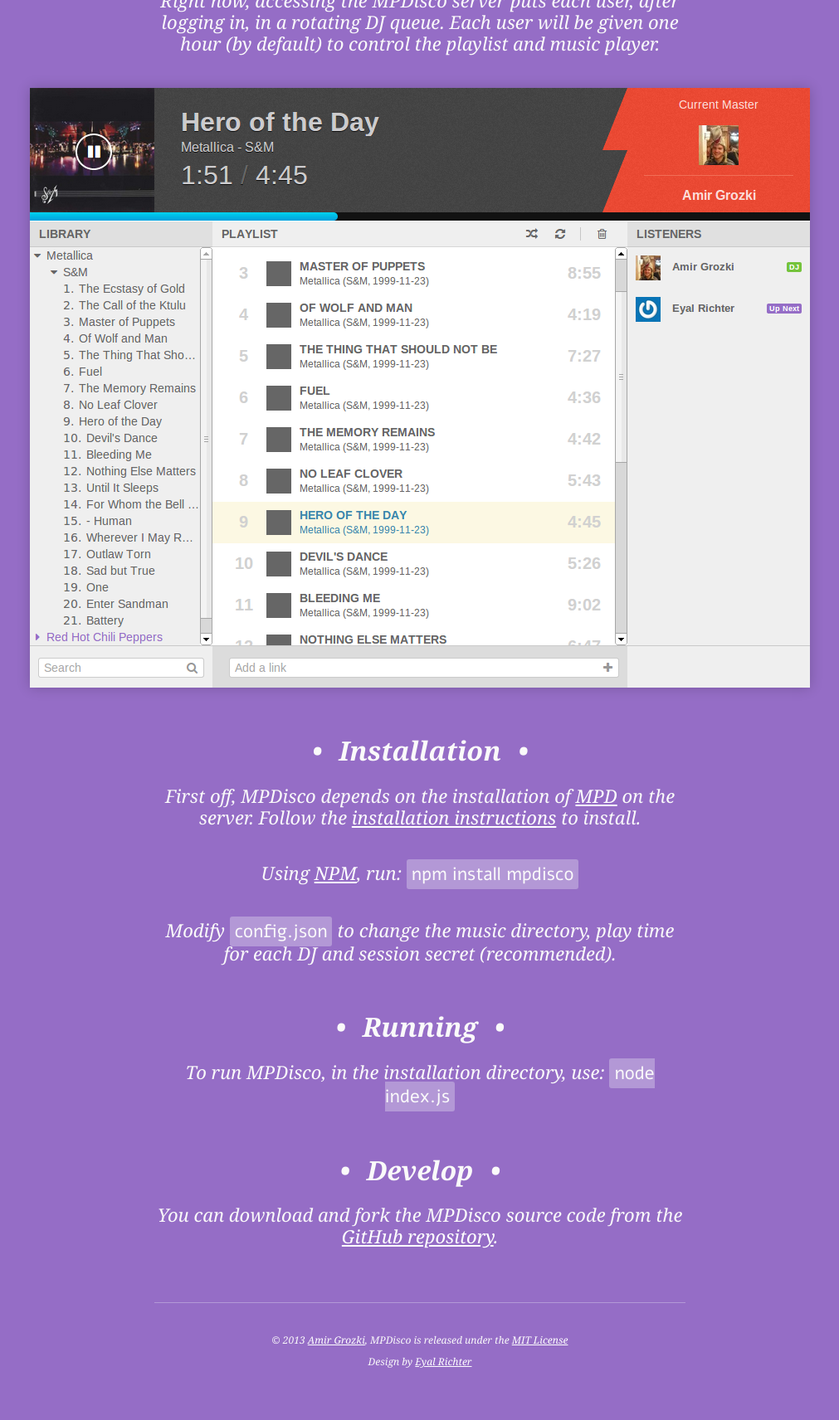
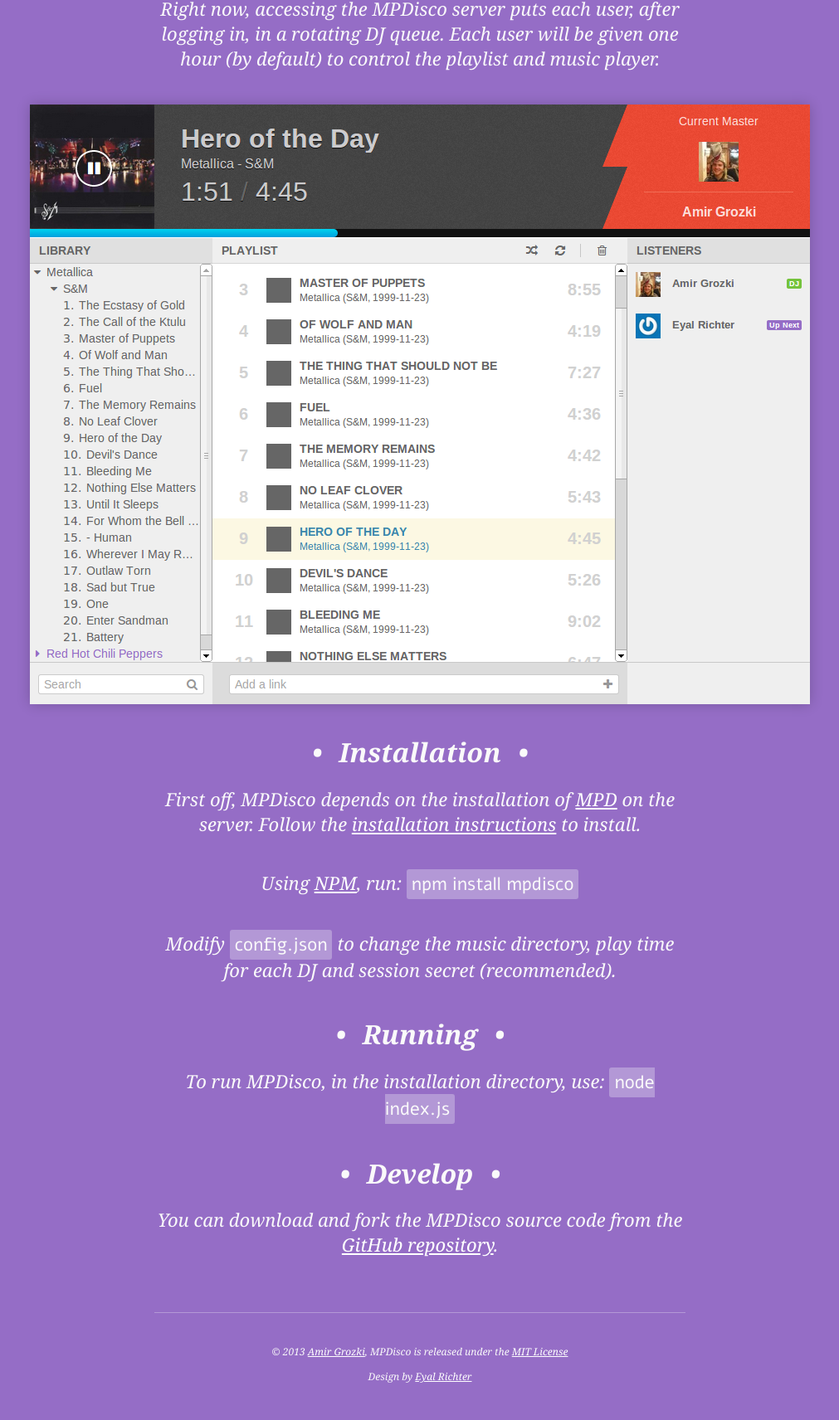
Before and after one commit to GeReV/mpdisco, a web app: file index.html in a window 1280 px wide. Shown: the part 301-2013 px from the top of the page at 83% size, without its empty margins (134-1145 px from the left). Before the commit the page ends 1950 px from the top, so only its background shows below. Run offline with its HTML, style and script files only (its server is not run), Linux system fonts and the light colour scheme; some libraries are stand-ins or nearby versions.

Commit message:
Corrected some design issues pointed out by Eyal.

```diff
--- a/css/main.css
+++ b/css/main.css
@@ -152,15 +152,16 @@ hgroup h1 {
 }
 hgroup h2 {
   font-size: 16px;
+  font-style: normal;
   font-weight: normal;
   padding: 0 35px;
-  text-transform: uppercase;
+  text-transform: uppercase;s
 }
 
 h2 {
   font-size: 32px;
   text-align: center;
-  margin: 54px 0 18px 0;
+  margin: 36px 0 18px 0;
 }
 #content h2:before,
 #content h2:after {
@@ -169,7 +170,7 @@ h2 {
 }
 p {
   margin: 0 158px 41px;
-  line-height: 26px;
+  line-height: 30px;
   text-align: center;
 }
 footer p {
```
